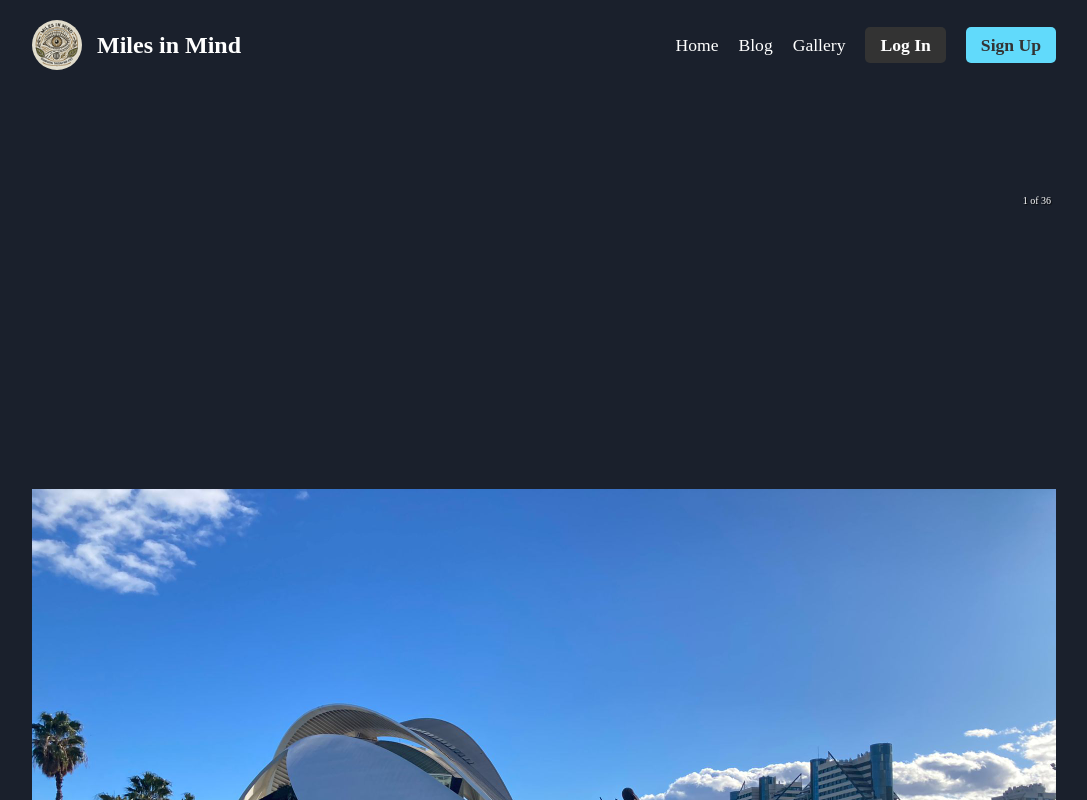
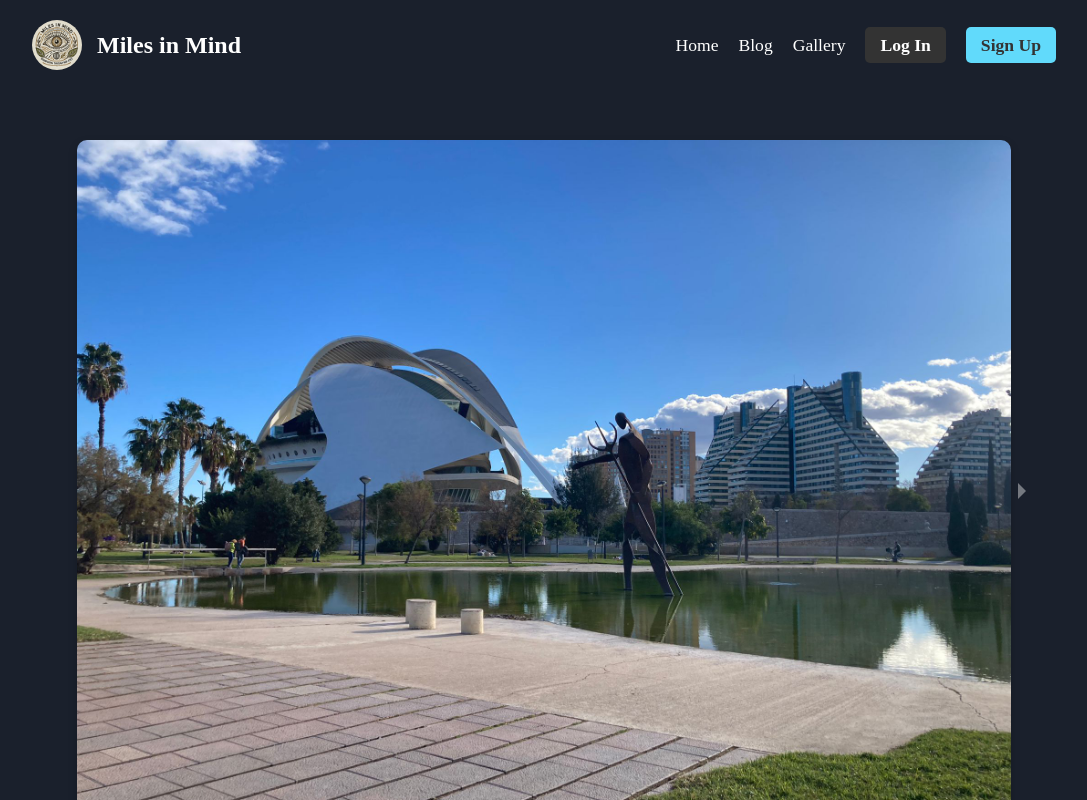
Before and after one commit to joaocorreiaprof/blog-api, a React (Vite) app in the folder client/: page /gallery in a window 1280 px wide. Shown: the top 800 px of the page, without its empty margins (96-1183 px from the left). Built offline with nearby package versions, Linux system fonts and the light colour scheme; a web font is replaced by a local one.

Commit message:
Styled gallery

```diff
--- a/client/src/components/Gallery.jsx
+++ b/client/src/components/Gallery.jsx
@@ -1,5 +1,7 @@
 import { Carousel } from "react-responsive-carousel";
 import "react-responsive-carousel/lib/styles/carousel.min.css";
+import "../styles/Gallery.css";
+
 const images = [
   "/images/gallery/WhatsApp Image 2025-01-27 at 15.23.28 (1).jpeg",
   "/images/gallery/WhatsApp Image 2025-01-27 at 15.23.28.jpeg",
@@ -41,17 +43,16 @@ const images = [
 
 const Gallery = () => {
   return (
-    <>
-      <div className="box">
-        <Carousel useKeyboardArrows={true}>
-          {images.map((URL, index) => (
-            <div className="slide" key={index}>
-              <img alt="sample_file" src={URL} />
-            </div>
-          ))}
-        </Carousel>
-      </div>
-    </>
+    <div className="gallery-container">
+      <Carousel className="custom-carousel" useKeyboardArrows={true}>
+        {images.map((URL, index) => (
+          <div className="carousel-slide" key={index}>
+            <img alt="sample_file" src={URL} className="carousel-image" />
+          </div>
+        ))}
+      </Carousel>
+    </div>
   );
 };
+
 export default Gallery;
--- /dev/null
+++ b/client/src/styles/Gallery.css
@@ -0,0 +1,35 @@
+/* Gallery component specific styles */
+.gallery-container {
+  max-width: 100%;
+  margin: 0 auto;
+  padding: 20px;
+}
+
+.custom-carousel .slide {
+  display: flex;
+  justify-content: center;
+  align-items: center;
+  padding: 10px;
+}
+
+.carousel-image {
+  max-width: 100%;
+  max-height: 700px;
+  object-fit: cover;
+  border-radius: 10px;
+  box-shadow: 0 4px 10px rgba(0, 0, 0, 0.2);
+}
+
+.custom-carousel .control-arrow {
+  background-color: rgba(0, 0, 0, 0.5);
+  border-radius: 50%;
+  padding: 10px;
+}
+
+.custom-carousel .control-arrow:hover {
+  background-color: rgba(0, 0, 0, 0.7);
+}
+
+.custom-carousel .carousel-status {
+  display: none;
+}
```
